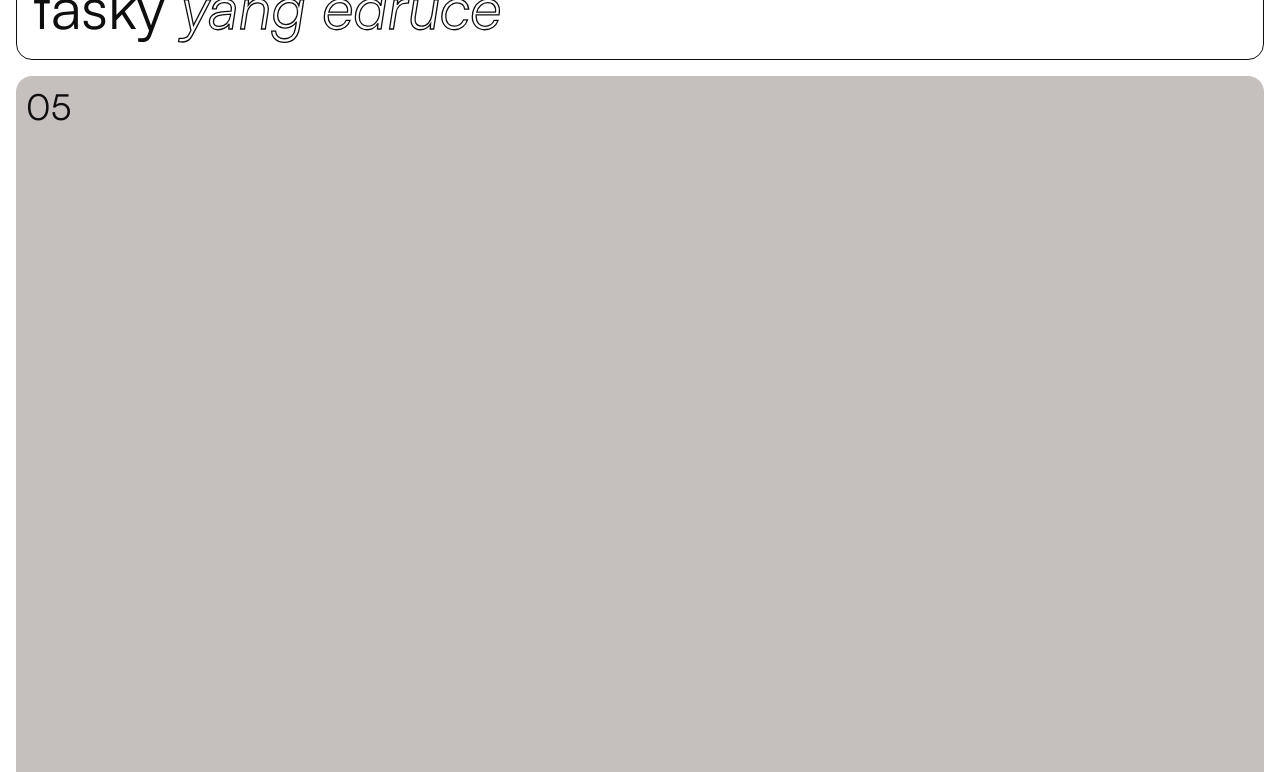
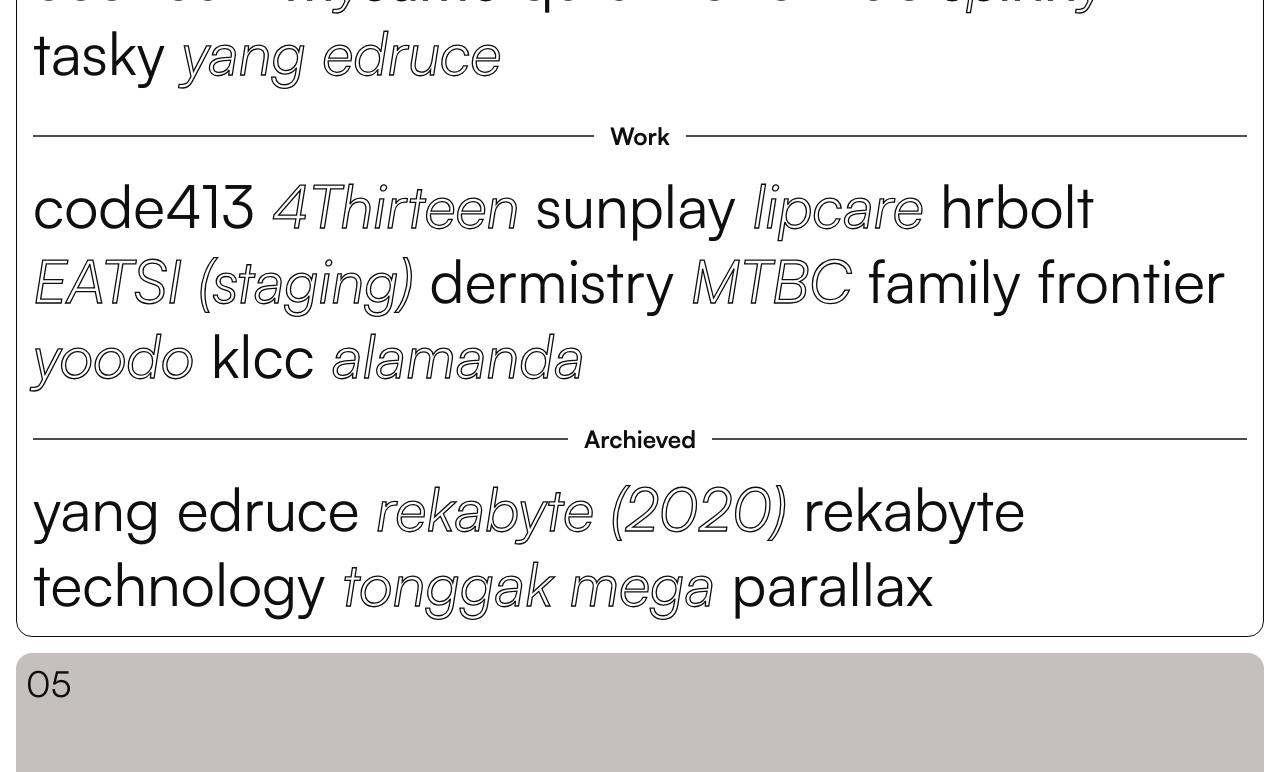
Before and after one commit to yangedruce/yangedruce.github.io, a Vue app: page /#yangEdruce in a window 1280 px wide. Shown: the part 9160-9932 px from the top of the page. Built offline with nearby package versions, Linux system fonts and the light colour scheme.

Commit message:
update: project section with additional portfolios

```diff
--- a/src/components/templates/ProjectTemplate.vue
+++ b/src/components/templates/ProjectTemplate.vue
@@ -42,31 +42,118 @@
 		</div>
 		<div
 			class="bg-brandPrimaryWhite dark:bg-brandNeutral-800 border border-brandNeutral-800 dark:border-brandPrimaryWhite p-4 xl:p-8 rounded-2xl text-brandNeutral-800 dark:text-brandPrimaryWhite font-satoshi text-xl md:text-4xl xl:text-6xl leading-tight mt-4 xl:mt-8">
+			<div
+				class="flex justify-center items-center gap-4 font-satoshi font-bold text-sm md:text-xl xl:text-2xl text-brandNeutral-800 dark:text-brandPrimaryWhite mt-0 mb-4 xl:mt-4 xl:mb-8">
+				<div class="border border-brandNeutral-500 w-full"></div>
+				<p>Personal</p>
+				<div class="border border-brandNeutral-500 w-full"></div>
+			</div>
 			<p>
-				<a href="https://yangedruce.com/dashbuilt" target="_blank"> dashbuilt </a>
+				<a href="https://www.yangedruce.com/dashbuilt" target="_blank"> dashbuilt </a>
 				<a
-					href="https://mysume.com/login"
+					href="https://www.mysume.com/login"
 					target="_blank"
 					class="italic text-brandPrimaryWhite dark:text-brandNeutral-800 text-stroke sm:text-stroke-2"
 					:class="isDarkMode ? 'text-stroke-brandPrimaryWhite' : 'text-stroke-brandNeutral-800'">
 					mysume
 				</a>
-				<a href="https://yangedruce.com/qutuworldwide" target="_blank"> qutu worldwide </a>
+				<a href="https://www.yangedruce.com/qutuworldwide" target="_blank"> qutu worldwide </a>
 				<a
-					href="https://spinny.yangedruce.com/"
+					href="https://www.spinny.yangedruce.com/"
 					target="_blank"
 					class="italic text-brandPrimaryWhite dark:text-brandNeutral-800 text-stroke sm:text-stroke-2"
 					:class="isDarkMode ? 'text-stroke-brandPrimaryWhite' : 'text-stroke-brandNeutral-800'">
 					spinny
 				</a>
-				<a href="https://tasky.yangedruce.com/" target="_blank"> tasky </a>
+				<a href="https://www.tasky.yangedruce.com/" target="_blank"> tasky </a>
 				<a
-					href="https://yangedruce.com/"
+					href="https://www.yangedruce.com/"
 					target="_blank"
 					class="italic text-brandPrimaryWhite dark:text-brandNeutral-800 text-stroke sm:text-stroke-2"
 					:class="isDarkMode ? 'text-stroke-brandPrimaryWhite' : 'text-stroke-brandNeutral-800'">
 					yang edruce
 				</a>
+			</p>
+			<div
+				class="flex justify-center items-center gap-4 font-satoshi font-bold text-sm md:text-xl xl:text-2xl text-brandNeutral-800 dark:text-brandPrimaryWhite mt-8 mb-4 xl:mt-16 xl:mb-8">
+				<div class="border border-brandNeutral-500 w-full"></div>
+				<p>Work</p>
+				<div class="border border-brandNeutral-500 w-full"></div>
+			</div>
+			<p>
+				<a href="https://www.code413.io" target="_blank"> code413 </a>
+				<a
+					href="https://www.4thirteen.com.my"
+					target="_blank"
+					class="italic text-brandPrimaryWhite dark:text-brandNeutral-800 text-stroke sm:text-stroke-2"
+					:class="isDarkMode ? 'text-stroke-brandPrimaryWhite' : 'text-stroke-brandNeutral-800'">
+					4Thirteen
+				</a>
+				<a href="https://sunplay.com.my/" target="_blank"> sunplay </a>
+				<a
+					href="https://mentholatumlipcare.com.my/"
+					target="_blank"
+					class="italic text-brandPrimaryWhite dark:text-brandNeutral-800 text-stroke sm:text-stroke-2"
+					:class="isDarkMode ? 'text-stroke-brandPrimaryWhite' : 'text-stroke-brandNeutral-800'">
+					lipcare
+				</a>
+				<a href="https://www.hrbolt.co" target="_blank"> hrbolt </a>
+				<a
+					href="https://eatsi.code413.io/"
+					target="_blank"
+					class="italic text-brandPrimaryWhite dark:text-brandNeutral-800 text-stroke sm:text-stroke-2"
+					:class="isDarkMode ? 'text-stroke-brandPrimaryWhite' : 'text-stroke-brandNeutral-800'">
+					EATSI (staging)
+				</a>
+				<a href="https://dermistry.com.my/" target="_blank"> dermistry </a>
+				<a
+					href="https://mtbc.my/"
+					target="_blank"
+					class="italic text-brandPrimaryWhite dark:text-brandNeutral-800 text-stroke sm:text-stroke-2"
+					:class="isDarkMode ? 'text-stroke-brandPrimaryWhite' : 'text-stroke-brandNeutral-800'">
+					MTBC
+				</a>
+				<a href="https://sayajugaanakmalaysia.my/" target="_blank"> family frontier </a>
+				<a
+					href="https://www.yoodo.com.my/"
+					target="_blank"
+					class="italic text-brandPrimaryWhite dark:text-brandNeutral-800 text-stroke sm:text-stroke-2"
+					:class="isDarkMode ? 'text-stroke-brandPrimaryWhite' : 'text-stroke-brandNeutral-800'">
+					yoodo
+				</a>
+				<a href="https://www.booking.suriaklcc.com.my/" target="_blank"> klcc </a>
+				<a
+					href="https://www.booking.alamanda.com.my/"
+					target="_blank"
+					class="italic text-brandPrimaryWhite dark:text-brandNeutral-800 text-stroke sm:text-stroke-2"
+					:class="isDarkMode ? 'text-stroke-brandPrimaryWhite' : 'text-stroke-brandNeutral-800'">
+					alamanda
+				</a>
+			</p>
+			<div
+				class="flex justify-center items-center gap-4 font-satoshi font-bold text-sm md:text-xl xl:text-2xl text-brandNeutral-800 dark:text-brandPrimaryWhite mt-8 mb-4 xl:mt-16 xl:mb-8">
+				<div class="border border-brandNeutral-500 w-full"></div>
+				<p>Archieved</p>
+				<div class="border border-brandNeutral-500 w-full"></div>
+			</div>
+			<p>
+				<a href="https://www.yangedruce.com/yangedruce-archive" target="_blank"> yang edruce </a>
+				<a
+					href="https://www.rekabyte-2020.yangedruce.com/"
+					target="_blank"
+					class="italic text-brandPrimaryWhite dark:text-brandNeutral-800 text-stroke sm:text-stroke-2"
+					:class="isDarkMode ? 'text-stroke-brandPrimaryWhite' : 'text-stroke-brandNeutral-800'">
+					rekabyte (2020)
+				</a>
+				<a href="https://www.rekabyte-2023.yangedruce.com/" target="_blank"> rekabyte technology </a>
+				<a
+					href="https://www.tonggakmega.yangedruce.com/"
+					target="_blank"
+					class="italic text-brandPrimaryWhite dark:text-brandNeutral-800 text-stroke sm:text-stroke-2"
+					:class="isDarkMode ? 'text-stroke-brandPrimaryWhite' : 'text-stroke-brandNeutral-800'">
+					tonggak mega
+				</a>
+				<a href="https://www.parallax.yangedruce.com/" target="_blank"> parallax </a>
 			</p>
 		</div>
 	</section>
```
